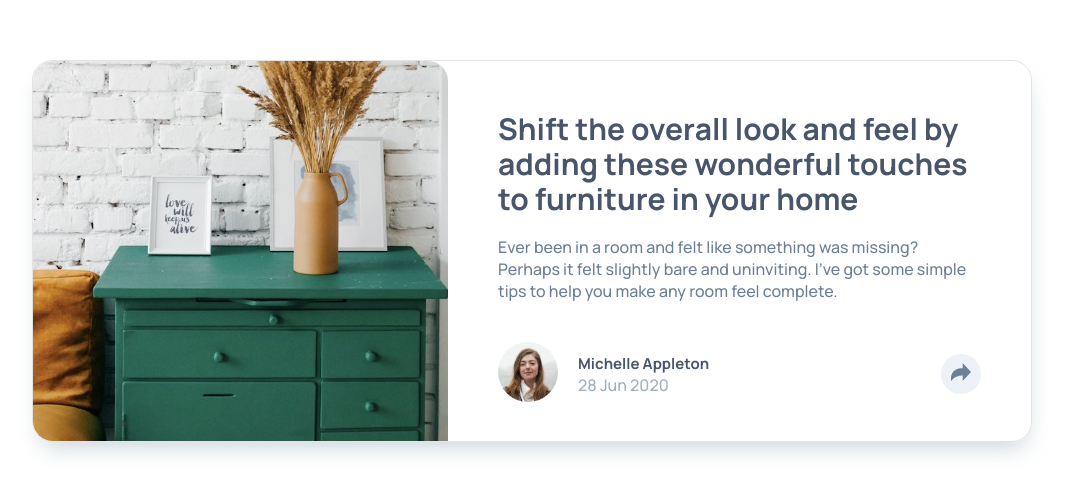
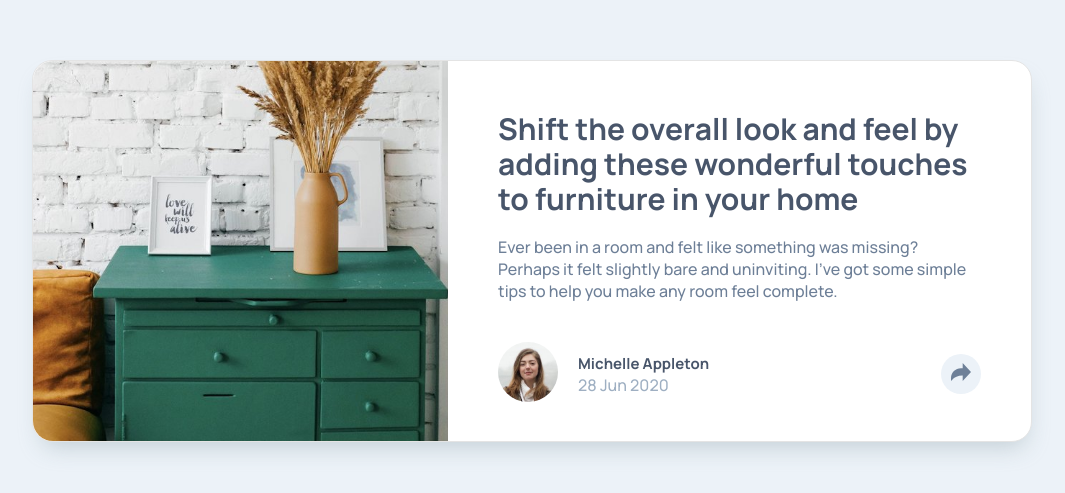
Before and after one commit to axlinamirdev/componente-de-vista-previa-de-articulo-master, a plain HTML site: page index.html in a window 1280 px wide. Shown: the part 149-642 px from the top of the page, without its empty margins (108-1173 px from the left). Drawn offline with Linux system fonts and the light colour scheme.

Commit message:
Anexando color de fondo

```diff
--- a/css/desktop.css
+++ b/css/desktop.css
@@ -23,6 +23,7 @@ body{
     height: 380px;
     border-top-left-radius: 20px;
     border-bottom-left-radius: 20px;
+    border-top-right-radius: 0;
 }
 
 .cuadro-share{
--- a/css/style.css
+++ b/css/style.css
@@ -25,6 +25,7 @@ body{
     align-items: flex-start;
     justify-content: center;
     height: 100vh;
+    background-color : var(--light-blue);
 }
 
 .cuadro-body .cuadro-title{
@@ -41,6 +42,7 @@ body{
 	border-radius: 20px;
 	border: 1px solid #e4e4e4;
 	box-shadow: 2px 13px 23px -9px rgb(178 192 199 / 75%);
+	background-color: #fff;
 }
 
 .cuadro-img{
```
